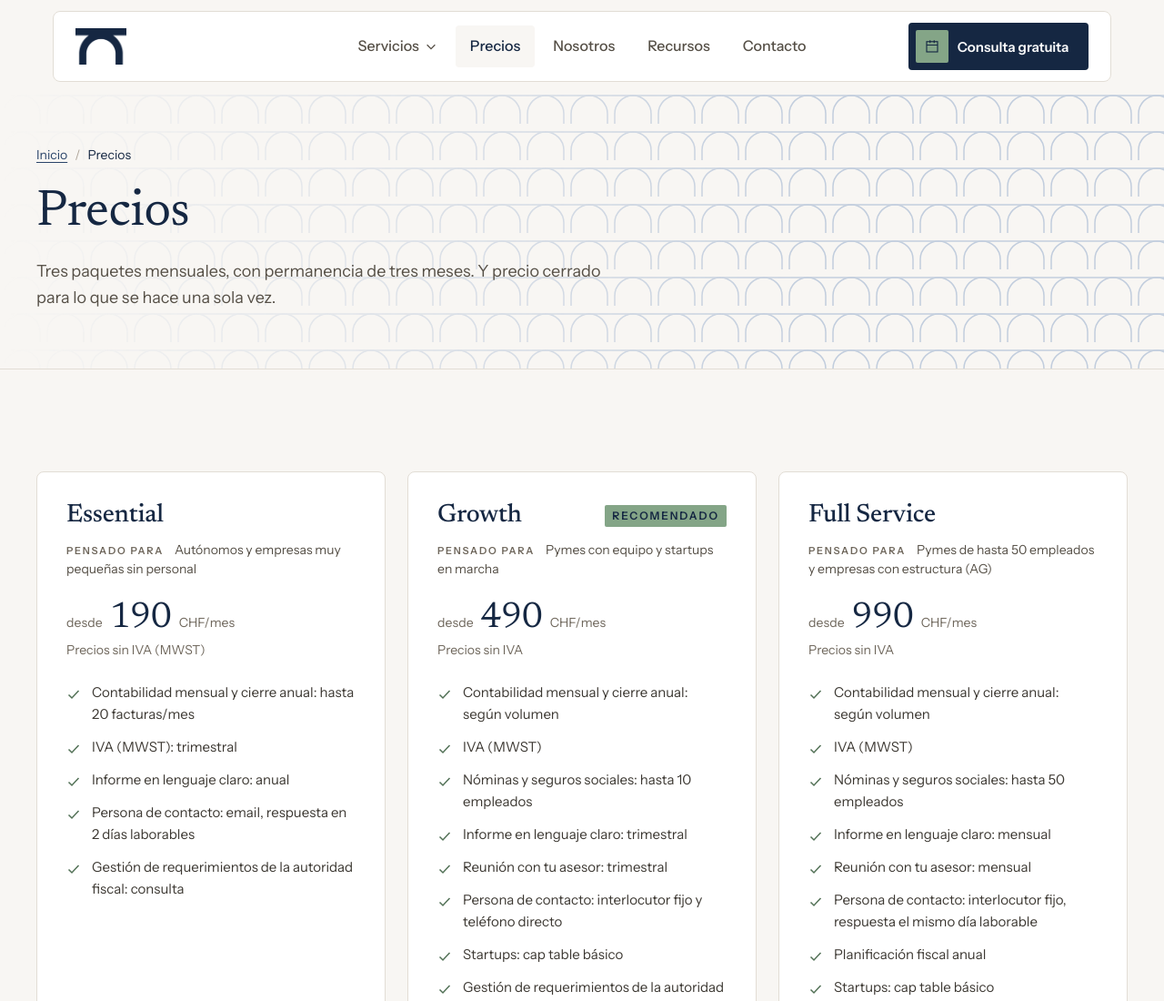
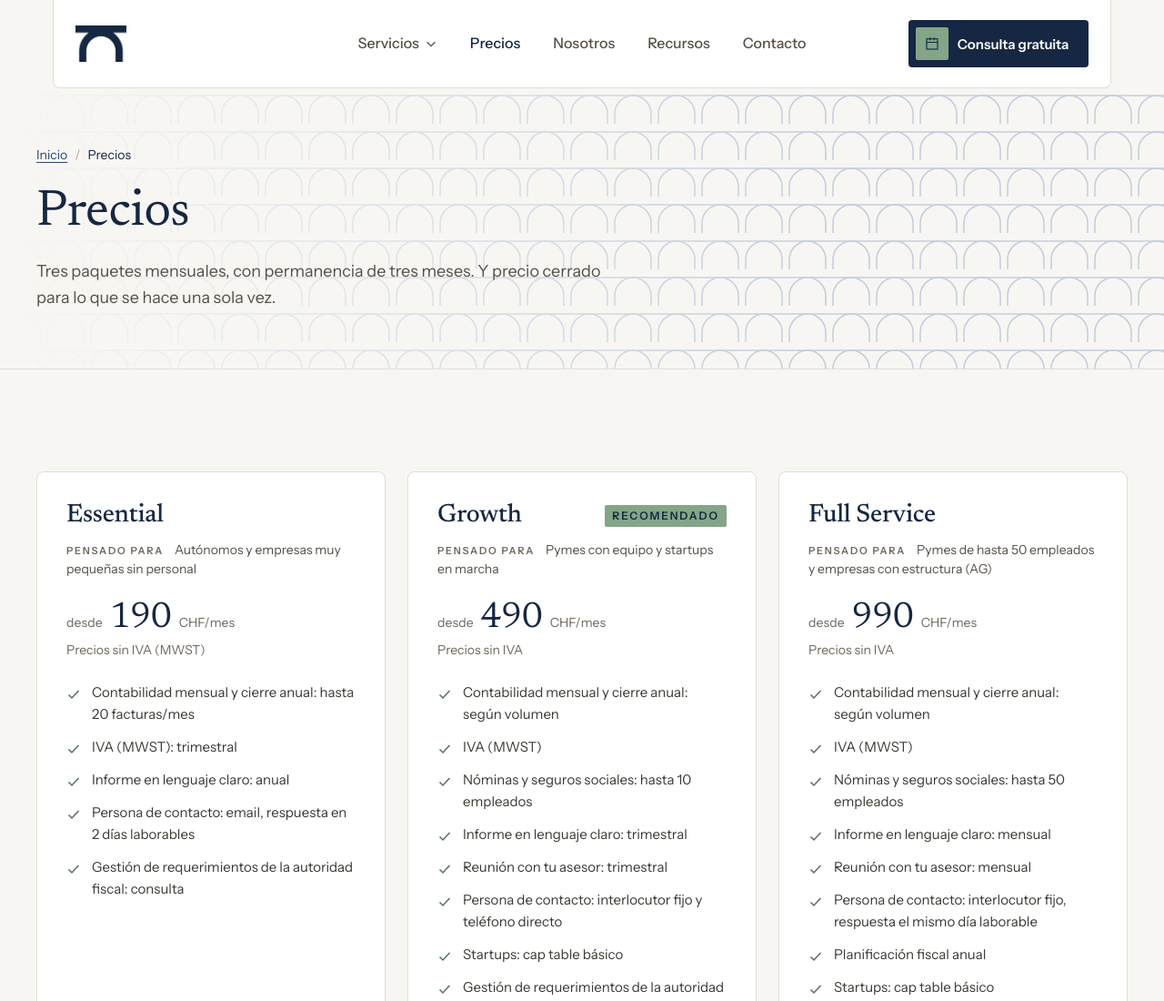
Before and after one commit to marcmendezb/northbridge, an Astro site: page /precios in a window 1280 px wide. Shown: the top 1100 px of the page at 91% size. Built offline with nearby package versions, Linux system fonts and the light colour scheme; Astro itself is replaced by a stand-in of ours; a web font is replaced by a local one.

Commit message:
fix(scroll): drive Lenis with autoRaf so wheel scrolling works; hang header from top edge with color-only hover

```diff
--- a/src/components/animations/smoothScroll.ts
+++ b/src/components/animations/smoothScroll.ts
@@ -9,6 +9,7 @@ export function startSmoothScroll(): Lenis {
     lerp: 0.09,
     wheelMultiplier: 0.95,
     smoothWheel: true,
+    autoRaf: true,
     anchors: {
       offset: -(
         (parseFloat(getComputedStyle(document.documentElement).getPropertyValue('--header-h')) ||
--- a/src/components/layout/Header.astro
+++ b/src/components/layout/Header.astro
@@ -242,7 +242,7 @@ const isCurrent = (href: string) => path === href || (href !== '/' && path.start
     position: fixed;
     inset: 0 0 auto 0;
     z-index: 40;
-    padding: 12px clamp(16px, 4.5vw, 72px) 0;
+    padding-inline: clamp(16px, 4.5vw, 72px);
     pointer-events: none;
   }
   .nb-bar {
@@ -252,7 +252,8 @@ const isCurrent = (href: string) => path === href || (href !== '/' && path.start
     background: var(--white);
     color: var(--navy-800);
     border: 1px solid var(--rule);
-    border-radius: var(--radius-card, 8px);
+    border-top: 0;
+    border-radius: 0 0 var(--radius-card, 8px) var(--radius-card, 8px);
     box-shadow: 0 0 0 rgb(21 39 66 / 0);
     transition:
       box-shadow var(--dur-base) var(--ease-out),
@@ -267,7 +268,7 @@ const isCurrent = (href: string) => path === href || (href !== '/' && path.start
     align-items: center;
     justify-content: space-between;
     gap: 16px;
-    height: 76px;
+    height: var(--header-h);
     padding-inline: 20px;
   }
   @media (min-width: 1024px) {
@@ -307,25 +308,18 @@ const isCurrent = (href: string) => path === href || (href !== '/' && path.start
   .nb-nav__link {
     position: relative;
     display: inline-block;
-    padding: 0.625rem 1rem;
-    border-radius: var(--radius-button, 4px);
+    padding: 0.5rem 1rem;
     font-size: 1rem;
     font-weight: 500;
     color: var(--piedra-700);
     text-decoration: none;
-    transition:
-      color var(--dur-fast) var(--ease-out),
-      background-color var(--dur-fast) var(--ease-out);
+    transition: color var(--dur-fast) var(--ease-out);
   }
-  /* Hover: relleno suave en Piedra, sin subrayado. */
+  /* Hover: solo cambia el color del texto. */
   .nb-nav__link:hover,
-  .nb-nav__trigger[aria-expanded='true'] {
-    background: var(--piedra-100);
-    color: var(--navy-800);
-  }
+  .nb-nav__trigger[aria-expanded='true'],
   .nb-nav__link[aria-current='page'] {
     color: var(--navy-800);
-    background: var(--piedra-50);
   }
 
   /* CTA: botón primario con icono sobre Salvia 400 (Navy sobre Salvia, nunca blanco). */
--- a/tests/home.spec.ts
+++ b/tests/home.spec.ts
@@ -222,3 +222,14 @@ test('desplegable de Servicios: sin JS el enlace lleva a /servicios', async ({ b
   await expect(link).toHaveAttribute('href', '/servicios');
   await ctx.close();
 });
+
+test('scroll con rueda de ratón: la página avanza con Lenis activo', async ({ page }) => {
+  await page.goto('/');
+  await expect(page.locator('html')).toHaveClass(/lenis/);
+  await page.mouse.move(700, 500);
+  for (let i = 0; i < 4; i++) {
+    await page.mouse.wheel(0, 300);
+    await page.waitForTimeout(250);
+  }
+  await expect.poll(() => page.evaluate(() => window.scrollY)).toBeGreaterThan(500);
+});
```
